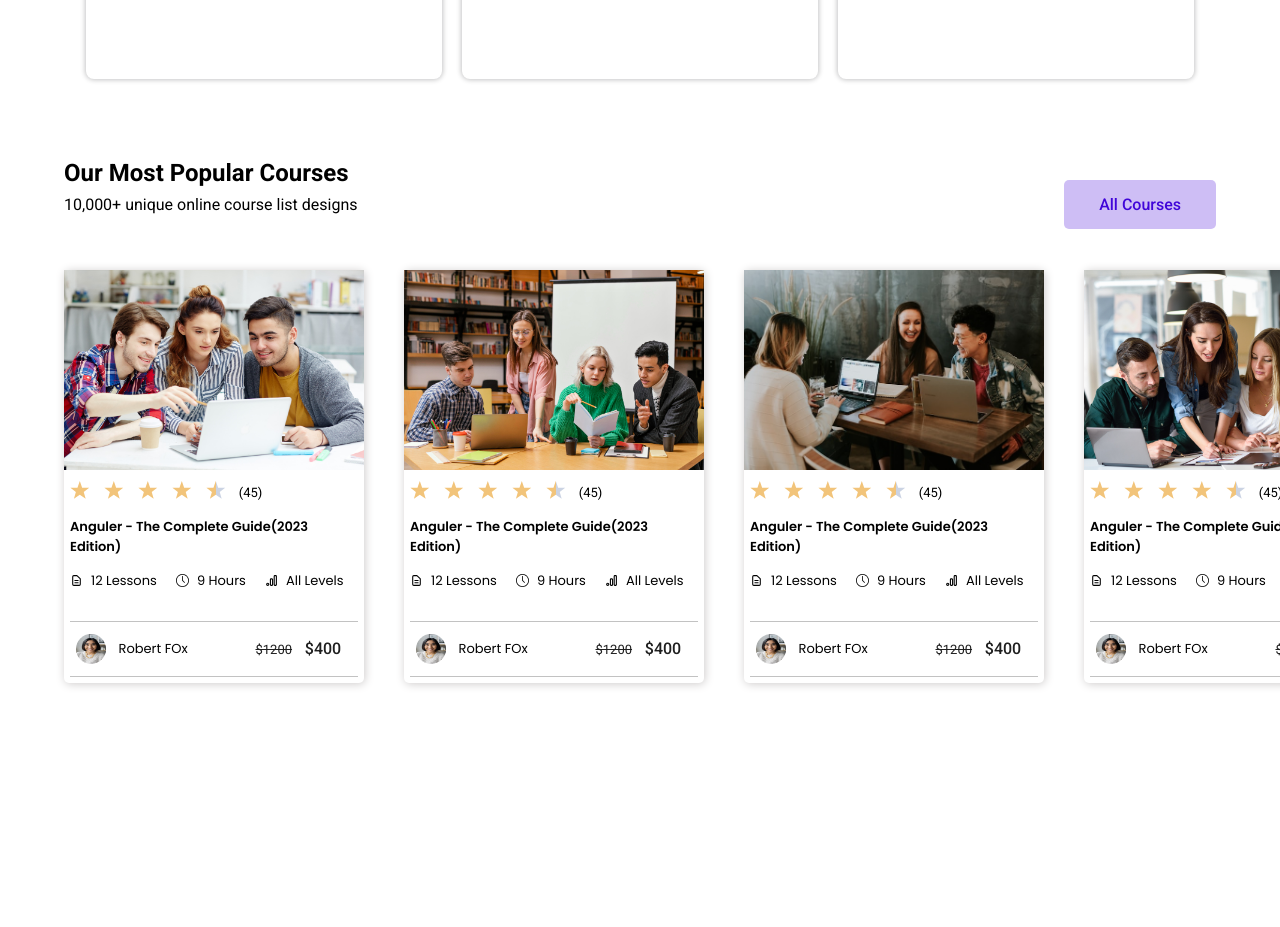
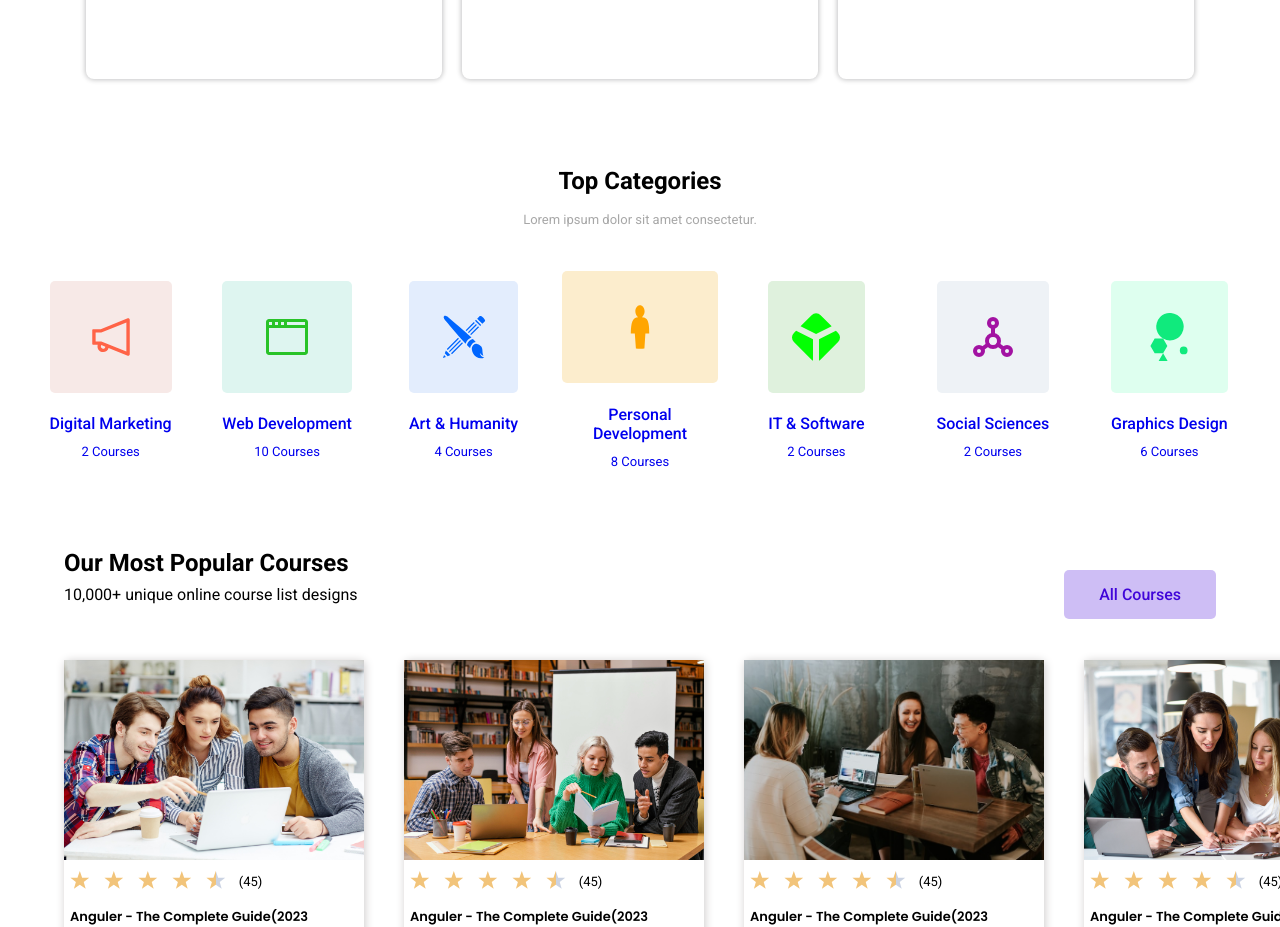
Before and after one commit to rakibul0310/blc-client, a React (Create React App) app: page / in a window 1280 px wide. Shown: the part 1200-2127 px from the top of the page. Before the commit the page ends 1943 px from the top, so only its background shows below. Built offline with nearby package versions, Linux system fonts and the light colour scheme.

Commit message:
top category added

```diff
--- /dev/null
+++ b/src/componentes/Common/CustomIcon.js
@@ -0,0 +1,12 @@
+import React from "react";
+import { IconContext } from "react-icons";
+
+const CustomIcon = (props) => {
+  return (
+    <IconContext.Provider value={{ className: `${props.className} ci` }}>
+      {props?.children}
+    </IconContext.Provider>
+  );
+};
+
+export default CustomIcon;
--- /dev/null
+++ b/src/fakeData/topCategories.js
@@ -0,0 +1,39 @@
+let topCategories = [
+  {
+    iconClasName: "__digital__marketing",
+    title: "Digital Marketing",
+    totalCourse: "2 Courses",
+  },
+  {
+    iconClasName: "__web__development",
+    title: "Web Development",
+    totalCourse: "10 Courses",
+  },
+  {
+    iconClasName: "__art",
+    title: "Art & Humanity",
+    totalCourse: "4 Courses",
+  },
+  {
+    iconClasName: "__personal__development",
+    title: "Personal Development",
+    totalCourse: "8 Courses",
+  },
+  {
+    iconClasName: "__it",
+    title: "IT & Software",
+    totalCourse: "2 Courses",
+  },
+  {
+    iconClasName: "__social",
+    title: "Social Sciences",
+    totalCourse: "2 Courses",
+  },
+  {
+    iconClasName: "__graphic",
+    title: "Graphics Design",
+    totalCourse: "6 Courses",
+  },
+];
+
+module.exports = { topCategories };
--- a/src/pages/frontpages/Home.js
+++ b/src/pages/frontpages/Home.js
@@ -3,6 +3,7 @@ import Header from "./Header";
 import HeroBanner from "./HeroBanner";
 import Banner from "./Banner";
 import TopCourses from "./TopCourses";
+import TopCatagories from "./TopCatagories";
 
 export default function Home() {
   return (
@@ -12,6 +13,7 @@ export default function Home() {
         <HeroBanner />
       </section>
       <Banner />
+      <TopCatagories />
       <TopCourses />
     </>
   );
--- /dev/null
+++ b/src/pages/frontpages/TopCatagories.js
@@ -0,0 +1,65 @@
+import React from "react";
+import CustomLink from "../../componentes/Common/CustomLink";
+import { AiOutlineNotification } from "react-icons/ai";
+import { GoBrowser } from "react-icons/go";
+import { GiPencilBrush, GiPerson } from "react-icons/gi";
+import { SiBlockchaindotcom, SiTaichigraphics } from "react-icons/si";
+import { TbSocial } from "react-icons/tb";
+import CustomIcon from "../../componentes/Common/CustomIcon";
+import { topCategories } from "../../fakeData/topCategories";
+
+const icons = [
+  <AiOutlineNotification />,
+  <GoBrowser />,
+  <GiPencilBrush />,
+  <GiPerson />,
+  <SiBlockchaindotcom />,
+  <TbSocial />,
+  <SiTaichigraphics />,
+];
+const TopCatagories = () => {
+  return (
+    <section className="section__container">
+      <div className="top__categories__container">
+        <div className="top__categories__heding__container">
+          <h2>Top Categories</h2>
+          <span>Lorem ipsum dolor sit amet consectetur.</span>
+        </div>
+        <div className="categories__container">
+          {topCategories.map((c, i) => (
+            <div className="category">
+              <CustomLink>
+                <div
+                  className={`category__icon__container ct${c.iconClasName}`}
+                >
+                  <CustomIcon className={`ci${c.iconClasName}`}>
+                    {icons[i]}
+                  </CustomIcon>
+                </div>
+                <div className="category__body__container">
+                  <h4 className="category__title">{c.title}</h4>
+                  <span className="category__details">{c.totalCourse}</span>
+                </div>
+              </CustomLink>
+            </div>
+          ))}
+          {/* <div className="category">
+            <CustomLink>
+              <div className="category__icon__container ct__digital__marketing">
+                <CustomIcon className="ci_digital_marketing">
+                  <SiTaichigraphics />
+                </CustomIcon>
+              </div>
+              <div className="category__body__container">
+                <h4 className="category__title">Digital Marketing</h4>
+                <span className="category__details">2 Courses</span>
+              </div>
+            </CustomLink>
+          </div> */}
+        </div>
+      </div>
+    </section>
+  );
+};
+
+export default TopCatagories;
--- /dev/null
+++ b/src/styles/components/_customIcon.scss
@@ -0,0 +1,25 @@
+.ci {
+  vertical-align: middle;
+  font-size: xxx-large;
+}
+.ci__digital__marketing {
+  color: tomato !important;
+}
+.ci__web__development {
+  color: rgb(40, 195, 40) !important;
+}
+.ci__art {
+  color: rgb(0, 102, 255) !important;
+}
+.ci__personal__development {
+  color: orange !important;
+}
+.ci__it {
+  color: rgb(3, 255, 3) !important;
+}
+.ci__social {
+  color: rgb(162, 18, 162) !important;
+}
+.ci__graphic {
+  color: rgb(16, 234, 125) !important;
+}
--- a/src/styles/components/_index.scss
+++ b/src/styles/components/_index.scss
@@ -2,3 +2,4 @@
 @import url("./_heroAnimation.scss");
 @import url("./_button.scss");
 @import url("./_courseCard.scss");
+@import url("./_customIcon.scss");
--- a/src/styles/pages/frontPage/_index.scss
+++ b/src/styles/pages/frontPage/_index.scss
@@ -4,3 +4,4 @@
 @import url("./banner/_index.scss");
 @import url("./heroBanner/index.scss");
 @import url("./topCourses/_index.scss");
+@import url("./topCategories/_index.scss");
--- /dev/null
+++ b/src/styles/pages/frontPage/topCategories/_index.scss
@@ -0,0 +1,91 @@
+.section__container {
+  margin: 30px 0;
+  padding: 0 2%;
+
+  .top__categories__container {
+    display: flex;
+    justify-content: center;
+    align-items: center;
+    flex-direction: column;
+
+    .top__categories__heding__container {
+      font-family: "poppins", sans-serif;
+      text-align: center;
+      margin-bottom: 40px;
+      h2 {
+        padding: 0.5rem;
+        margin-bottom: 0.2rem;
+      }
+
+      span {
+        margin-top: 0.2rem;
+        font-size: small;
+        color: #1f1f1f64;
+      }
+    }
+
+    .categories__container {
+      display: grid;
+      grid-template-columns: repeat(7, 1fr);
+      grid-gap: 15px;
+
+      .category {
+        display: flex;
+        flex-direction: column;
+        justify-content: center;
+        align-items: center;
+        width: 100%;
+        padding: 0 2%;
+
+        .category__icon__container {
+          display: flex;
+          justify-content: center;
+          align-items: center;
+          padding: 2rem 0;
+          border-radius: 5px;
+        }
+        .ct__digital__marketing {
+          background-color: #f7e9e7;
+        }
+        .ct__web__development {
+          background-color: #def5f0;
+        }
+        .ct__art {
+          background-color: #e3edfd;
+        }
+        .ct__personal__development {
+          background-color: #fcedcd;
+        }
+        .ct__it {
+          background-color: #dff1dd;
+        }
+        .ct__social {
+          background-color: #eef2f6;
+        }
+        .ct__graphic {
+          background-color: #deffef;
+        }
+
+        .category__body__container {
+          display: flex;
+          flex-direction: column;
+          justify-content: center;
+          align-items: center;
+          text-align: center;
+          font-family: "poppins", sans-serif;
+
+          .category__title {
+            margin-bottom: 0.5rem;
+            font-size: medium;
+            font-weight: 500;
+          }
+
+          .category__details {
+            font-size: small;
+            margin-top: 0.2rem;
+          }
+        }
+      }
+    }
+  }
+}
```
Also changed, not shown: src/pages/frontpages/CountUp.js (added), src/pages/frontpages/Events.js (added).
